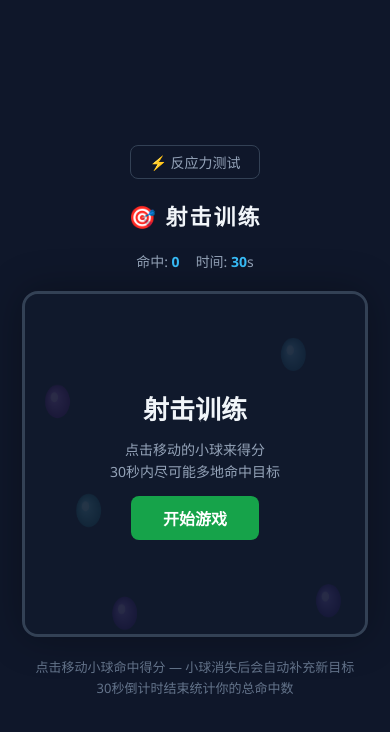
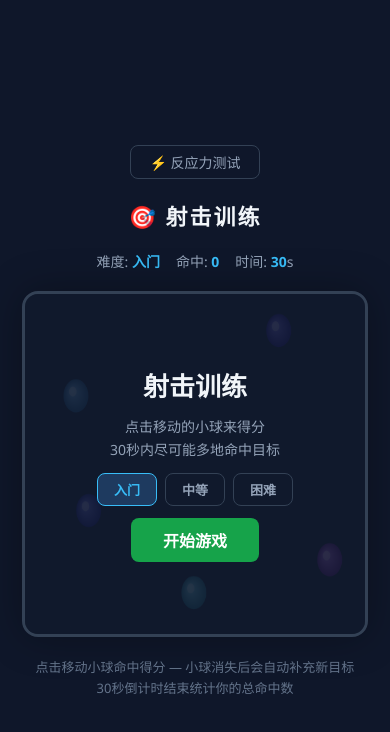
Before and after one commit to Huaaing/new-rection, a plain HTML site: page shooting.html in a window 390 px wide. Drawn offline with Linux system fonts and the light colour scheme.

Commit message:
Update shooting.html

```diff
--- a/shooting.html
+++ b/shooting.html
@@ -166,6 +166,34 @@
   }
   .btn-retry:hover { background: #1d4ed8; }
 
+  .difficulty-selector {
+    display: flex;
+    gap: 8px;
+    pointer-events: auto;
+  }
+  .diff-btn {
+    padding: 6px 16px;
+    border: 1px solid #334155;
+    border-radius: 8px;
+    background: transparent;
+    color: #94a3b8;
+    font-size: 13px;
+    font-weight: 600;
+    cursor: pointer;
+    transition: all 0.2s;
+    pointer-events: auto;
+  }
+  .diff-btn:hover {
+    background: #1e293b;
+    border-color: #64748b;
+    color: #e2e8f0;
+  }
+  .diff-btn.active {
+    background: #1e3a5f;
+    border-color: #38bdf8;
+    color: #38bdf8;
+  }
+
   .result-badge {
     padding: 4px 12px;
     border-radius: 9999px;
@@ -199,6 +227,7 @@
     <h1>🎯 射击训练</h1>
 
     <div class="stats-bar">
+      <div>难度: <span id="diffLabel">入门</span></div>
       <div>命中: <span id="score">0</span></div>
       <div>时间: <span id="timer">30</span>s</div>
     </div>
@@ -208,12 +237,22 @@
       <div class="overlay" id="overlayStart">
         <div class="overlay-title">射击训练</div>
         <div class="overlay-sub">点击移动的小球来得分<br>30秒内尽可能多地命中目标</div>
+        <div class="difficulty-selector" id="diffSelector">
+          <button class="diff-btn active" data-diff="easy">入门</button>
+          <button class="diff-btn" data-diff="medium">中等</button>
+          <button class="diff-btn" data-diff="hard">困难</button>
+        </div>
         <button class="btn btn-start" id="btnStart">开始游戏</button>
       </div>
       <div class="overlay hidden" id="overlayEnd">
-        <div class="overlay-label">最终得分</div>
+        <div class="overlay-label" id="endDiffLabel">入门</div>
         <div class="overlay-score" id="finalScore">0</div>
         <div class="overlay-label" id="gradeLabel"></div>
+        <div class="difficulty-selector" id="diffSelectorEnd">
+          <button class="diff-btn" data-diff="easy">入门</button>
+          <button class="diff-btn" data-diff="medium">中等</button>
+          <button class="diff-btn" data-diff="hard">困难</button>
+        </div>
         <button class="btn btn-retry" id="btnRetry">再来一局</button>
       </div>
     </div>
@@ -231,18 +270,27 @@
 
 const scoreEl = document.getElementById('score');
 const timerEl = document.getElementById('timer');
+const diffLabel = document.getElementById('diffLabel');
 const overlayStart = document.getElementById('overlayStart');
 const overlayEnd = document.getElementById('overlayEnd');
 const finalScoreEl = document.getElementById('finalScore');
 const gradeLabel = document.getElementById('gradeLabel');
+const endDiffLabel = document.getElementById('endDiffLabel');
+const diffBtns = document.querySelectorAll('.diff-btn');
 
 const GAME_DURATION = 30;
 const BALL_COUNT = 5;
 const BALL_RADIUS = 22;
-const MIN_SPEED = 0.6;
-const MAX_SPEED = 1.4;
 const TRAIL_LENGTH = 8;
 
+const DIFFICULTY = {
+  easy:   { label: '入门', minSpeed: 1, color: '#4ade80' },
+  medium: { label: '中等', minSpeed: 2, color: '#fbbf24' },
+  hard:   { label: '困难', minSpeed: 3, color: '#f87171' }
+};
+
+let currentDiff = 'easy';
+let currentSpeed = DIFFICULTY.easy.minSpeed;
 let balls = [];
 let score = 0;
 let timeLeft = GAME_DURATION;
@@ -276,14 +324,13 @@
   } while (overlapping && attempts < 50);
 
   const angle = rand(0, Math.PI * 2);
-  const speed = rand(MIN_SPEED, MAX_SPEED);
   return {
     x, y,
-    vx: Math.cos(angle) * speed,
-    vy: Math.sin(angle) * speed,
+    vx: Math.cos(angle) * currentSpeed,
+    vy: Math.sin(angle) * currentSpeed,
     radius: r,
     trail: [],
-    hue: Math.floor(rand(180, 280)) // blue to purple range
+    hue: Math.floor(rand(180, 280))
   };
 }
 
@@ -413,6 +460,9 @@
   score = 0;
   timeLeft = GAME_DURATION;
   gameRunning = true;
+  const d = DIFFICULTY[currentDiff];
+  currentSpeed = d.minSpeed;
+  diffLabel.textContent = d.label;
   scoreEl.textContent = '0';
   timerEl.textContent = GAME_DURATION;
   timerEl.classList.remove('timer-warning');
@@ -432,17 +482,36 @@
     animationId = null;
   }
 
+  const d = DIFFICULTY[currentDiff];
+  endDiffLabel.textContent = '难度: ' + d.label;
   finalScoreEl.textContent = score;
 
+  // grade thresholds adjust by difficulty
+  let s, a, b;
+  if (currentDiff === 'easy')       { s = 55; a = 44; b = 33; }
+  else if (currentDiff === 'medium') { s = 45; a = 36; b = 27; }
+  else                               { s = 35; a = 28; b = 21; }
+
   let grade, badgeClass;
-  if (score >= 40)       { grade = 'S 级 — 神枪手'; badgeClass = 'badge-s'; }
-  else if (score >= 25)  { grade = 'A 级 — 精准射手'; badgeClass = 'badge-a'; }
-  else if (score >= 12)  { grade = 'B 级 — 合格'; badgeClass = 'badge-b'; }
+  if (score >= s)        { grade = 'S 级 — 神枪手'; badgeClass = 'badge-s'; }
+  else if (score >= a)   { grade = 'A 级 — 精准射手'; badgeClass = 'badge-a'; }
+  else if (score >= b)   { grade = 'B 级 — 合格'; badgeClass = 'badge-b'; }
   else                   { grade = 'C 级 — 继续努力'; badgeClass = 'badge-c'; }
 
   gradeLabel.innerHTML = `<span class="result-badge ${badgeClass}">${grade}</span>`;
   overlayEnd.classList.remove('hidden');
 }
+
+function setDifficulty(diff) {
+  currentDiff = diff;
+  diffBtns.forEach(b => {
+    b.classList.toggle('active', b.dataset.diff === diff);
+  });
+}
+
+diffBtns.forEach(btn => {
+  btn.addEventListener('click', () => setDifficulty(btn.dataset.diff));
+});
 
 canvas.addEventListener('click', (e) => {
   if (!gameRunning) return;
```
